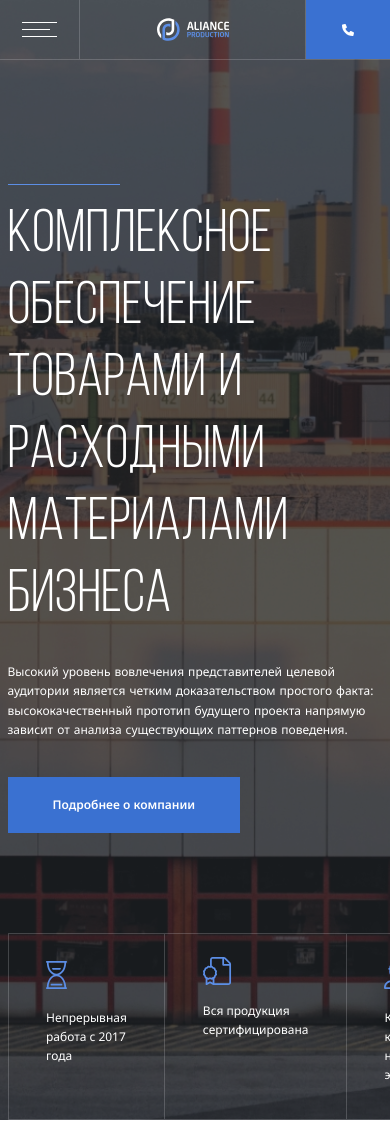
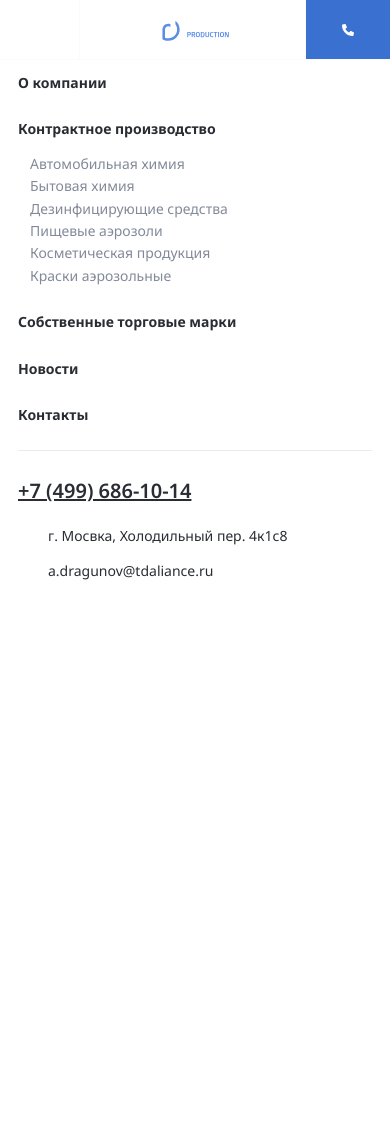
Before and after one commit to ilyuhin6/aliance_production, a PHP site: page / in a window 390 px wide; the page is wider, and only the part inside the window is pictured. Shown: the top 1141 px of that part. After the commit the page ends 580 px from the top of that part, so only its background shows below. Run offline with PHP 8.4, Linux system fonts and the light colour scheme.

Commit message:
add: mobile menu

```diff
--- a/css/style.css
+++ b/css/style.css
@@ -15,6 +15,10 @@
 
 body {
   font-family: "Noto Sans", sans-serif;
+}
+
+.mobile-menu {
+  display: none;
 }
 
 .container {
@@ -368,4 +372,83 @@
     display: block;
     fill: #fff;
   }
+  .mobile-menu {
+    position: fixed;
+    top: 0;
+    left: 0;
+    bottom: 0;
+    right: 0;
+    width: 100%;
+    height: 100%;
+    overflow-y: auto;
+    z-index: 2;
+    background-color: #fff;
+    padding-top: 5rem;
+    padding-left: 1.5rem;
+    padding-right: 1.5rem;
+  }
+  .mobile-menu.is-open {
+    display: block;
+  }
+  .mobile-menu-nav {
+    list-style: none;
+    padding: 0;
+  }
+  .mobile-menu-nav-item {
+    margin-bottom: 2rem;
+  }
+  .mobile-menu-link {
+    text-decoration: none;
+    font-weight: 700;
+    font-size: 14px;
+    line-height: 160%;
+    color: #292d33;
+  }
+  .mobile-submenu {
+    list-style: none;
+    padding: 0;
+    padding-left: 1rem;
+    margin-top: 1rem;
+  }
+  .mobile-submenu-link {
+    text-decoration: none;
+    color: #828a99;
+    font-size: 14px;
+    line-height: 160%;
+  }
+  .mobile-phone {
+    display: block;
+    font-weight: 600;
+    font-size: 20px;
+    color: #292d33;
+    line-height: 160%;
+    text-decoration-line: underline;
+    border-top: 1px solid #ebebf0;
+    padding-top: 2rem;
+    margin-bottom: 1.5rem;
+  }
+  .mobile-info {
+    display: flex;
+    align-items: center;
+    gap: 1rem;
+    margin-bottom: 1rem;
+  }
+  .mobile-info-address,
+  .mobile-info-email {
+    text-decoration: none;
+    font-style: normal;
+    font-weight: 400;
+    font-size: 14px;
+    line-height: 160%;
+    color: #292d33;
+  }
+  .address-svg {
+    width: 1.5rem;
+    height: 1.5rem;
+    fill: #5c8ee6;
+  }
+  .mail-svg {
+    width: 1.5rem;
+    height: 1.5rem;
+  }
 }
--- a/index.html
+++ b/index.html
@@ -16,6 +16,74 @@
 
 
 <body>
+    <div class="mobile-menu is-open">
+        <ul class="mobile-menu-nav">
+            <li class="mobile-menu-nav-item">
+                <a class="mobile-menu-link" href="">О компании</a>
+            </li>
+            <li class="mobile-menu-nav-item">
+                <a class="mobile-menu-link" href="">Контрактное производство</a>
+                <ul class="mobile-submenu">
+                    <li class="mobile-submenu-item">
+                        <a class="mobile-submenu-link" href="#">Автомобильная химия</a class="mobile-submenu-link">
+                    </li>
+                    <li class="mobile-submenu-item">
+                        <a class="mobile-submenu-link" href="#">Бытовая химия</a class="mobile-submenu-link">
+                    </li>
+                    <li class="mobile-submenu-item">
+                        <a class="mobile-submenu-link" href="#">Дезинфицирующие средства</a class="mobile-submenu-link">
+                    </li>
+                    <li class="mobile-submenu-item">
+                        <a class="mobile-submenu-link" href="#">Пищевые аэрозоли</a class="mobile-submenu-link">
+                    </li>
+                    <li class="mobile-submenu-item">
+                        <a class="mobile-submenu-link" href="#">Косметическая продукция</a class="mobile-submenu-link">
+                    </li>
+                    <li class="mobile-submenu-item">
+                        <a class="mobile-submenu-link" href="#">Краски аэрозольные</a>
+                    </li>
+                </ul>
+            </li>
+            <li class="mobile-menu-nav-item">
+                <a class="mobile-menu-link" href="">Собственные торговые марки</a>
+            </li>
+            <li class="mobile-menu-nav-item">
+                <a class="mobile-menu-link" href="">Новости</a>
+            </li>
+            <li class="mobile-menu-nav-item">
+                <a class="mobile-menu-link" href="">Контакты</a>
+            </li>
+        </ul>
+        <a href="tel:+74996861014" class="mobile-phone">+7 (499) 686-10-14</a>
+        <div class="mobile-info">
+            <svg class="address-svg">
+                <use href="./img/sprite.svg#address"></use>
+            </svg>
+            <address class="mobile-info-address">
+                г. Мосвка, Холодильный пер. 4к1с8
+            </address>
+        </div>
+        <div class="mobile-info">
+            <svg class="mail-svg">
+                <use href="./img/sprite.svg#mail"></use>
+            </svg>
+            <a href="mailto:a.dragunov@tdaliance.ru" class="mobile-info-email">
+                a.dragunov@tdaliance.ru
+            </a>
+        </div>
+        <div class="mobile-social-link">
+            <a href="#">
+                <svg class="vk-svg">
+                    <use href="./img/sprite.svg#vk"></use>
+                </svg>
+            </a>
+            <a href="#">
+                <svg class="inst-svg">
+                    <use href="./img/sprite.svg#inst"></use>
+                </svg>
+            </a>
+        </div>
+    </div>
     <nav class="navbar">
         <a href="#" class="mobile-menu-toggle">
             <div class="mobile-menu-line"></div>
--- a/js/main.js
+++ b/js/main.js
@@ -1,5 +1,7 @@
 const navbar = document.querySelector('.navbar');
 const logo = document.querySelector('.logo-svg use');
+const mMenuToggle = document.querySelector('.mobile-menu-toggle');
+const menu = document.querySelector('.mobile-menu');
 window.addEventListener('scroll', () => {
   if (this.scrollY > 2) {
     navbar.classList.add('navbar-light');
@@ -9,3 +11,7 @@
     logo.href.baseVal = './img/sprite.svg#logo-light';
   }
 });
+mMenuToggle.addEventListener('click', (event) => {
+  event.preventDefault();
+  menu.classList.toggle('is-open');
+})
```
Also changed, not shown: sprit_svg.html (+13 -0 lines), img/sprite.svg, img/svg/address.svg (added), img/svg/inst.svg (added), img/svg/mail.svg (added), img/svg/vk.svg (added).
